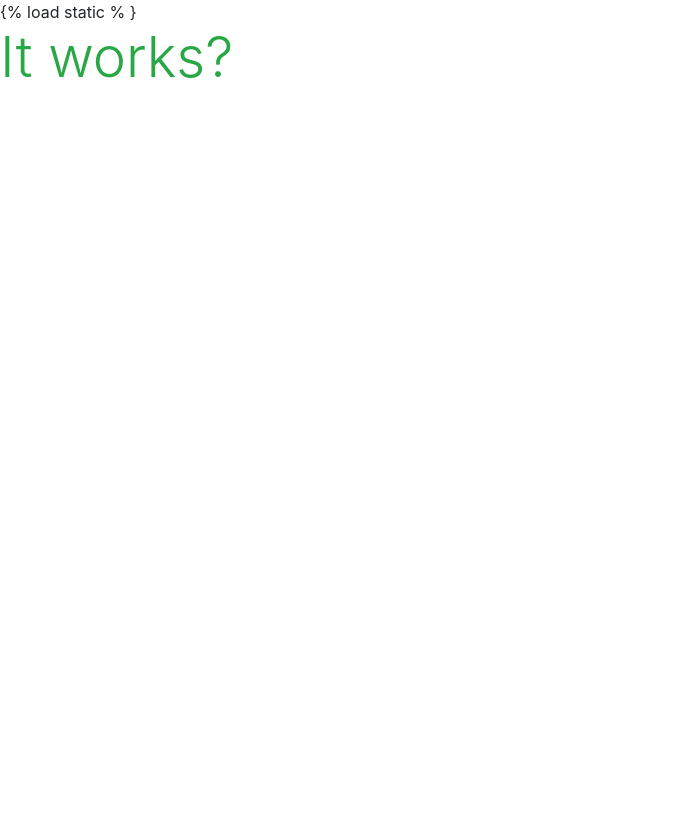
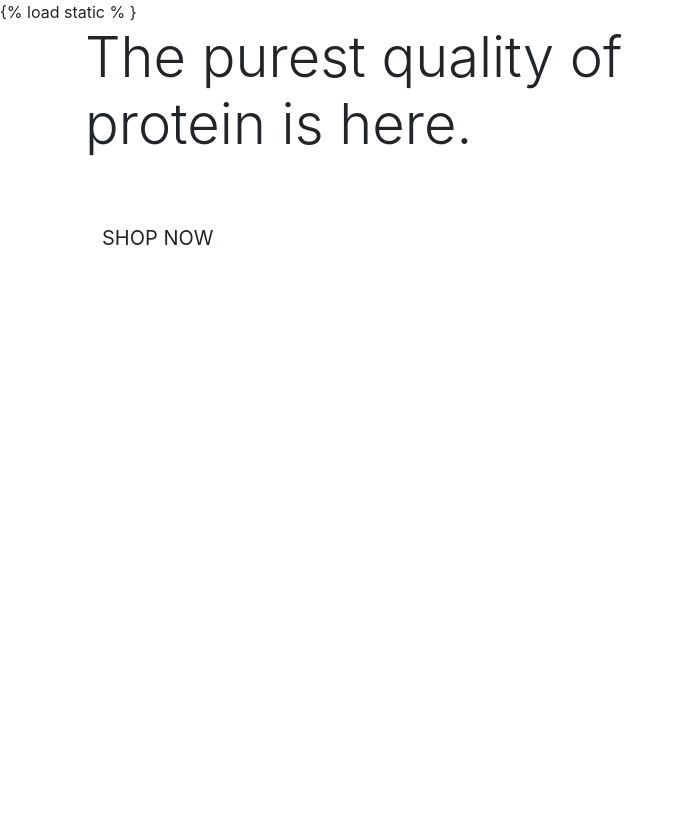
Before and after one commit to MikesCodingCreations/pp5, a Django app: page / in a window 1280 px wide. Shown: the whole page, without its empty margins (0-683 px from the left). Before the commit the page ends 78 px from the top, so only its background shows below. Run offline with Django 3.2, Linux system fonts and the light colour scheme.

Commit message:
Added homepage content

```diff
--- a/a_home/templates/a_home/index.html
+++ b/a_home/templates/a_home/index.html
@@ -1,6 +1,25 @@
 {% extends "base.html" %}
 {% load static %}
 
+{% block page_header %}
+    <div class="container header-container">
+        <div class="row">
+            <div class="col"></div>
+        </div>
+    </div>
+{% endblock %}
+
 {% block content %}
-    <h1 class="display-4 text-success">It works?</h1>
+    <div class="container h-100">
+        <div class="row">
+            <div class="col-7 col-md-6 my-auto">
+                <h1 class="display-4 logo-font text-black">The purest quality of protein is here.</h1>
+                <div class="my-5">
+                    <h4>
+                        <a href="#" class="shop-now-button btn btn-lg rounded-0 text-uppercase py-3">Shop Now</a>
+                    </h4>
+                </div>
+            </div>
+        </div>
+    </div>
 {% endblock %}
```
